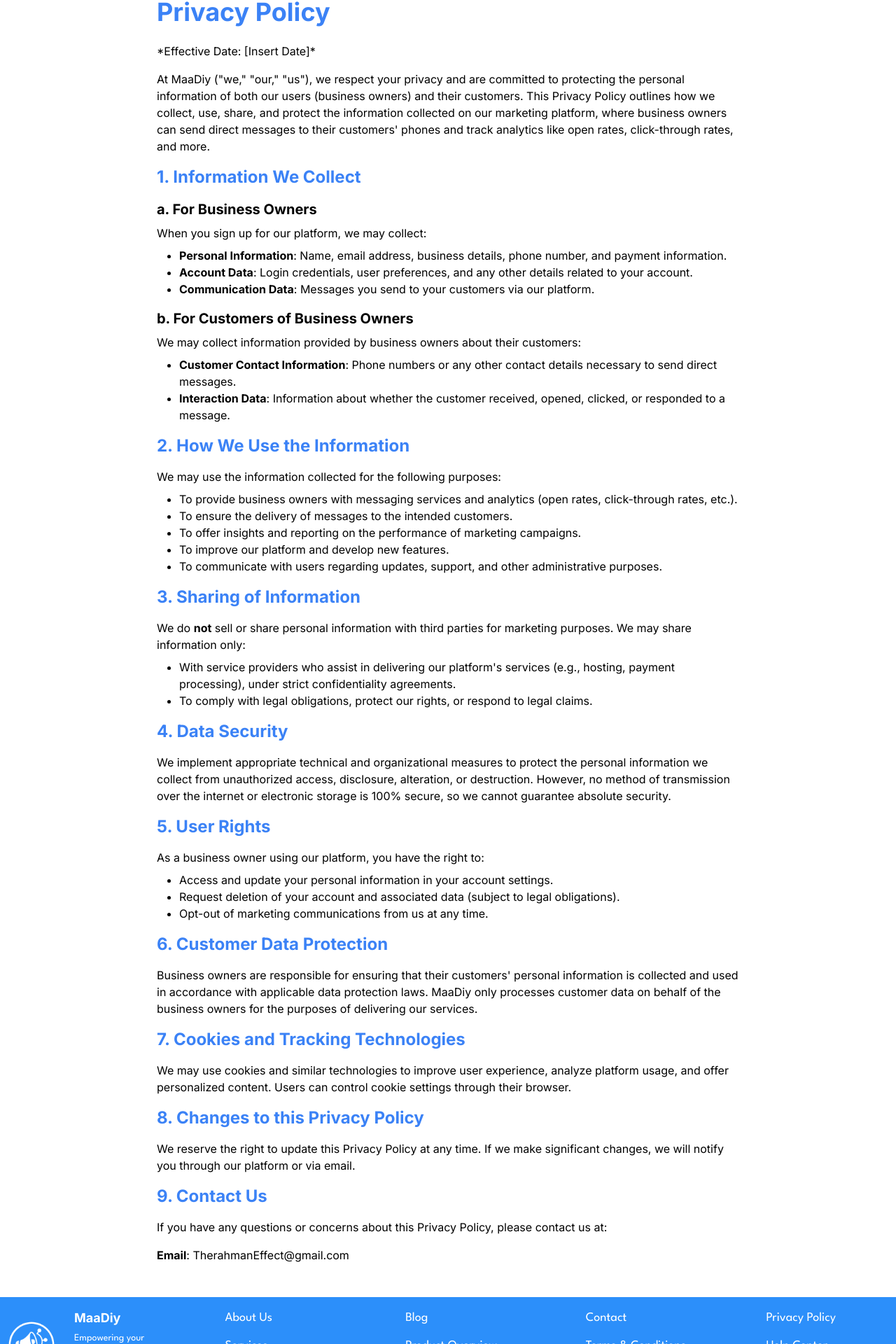
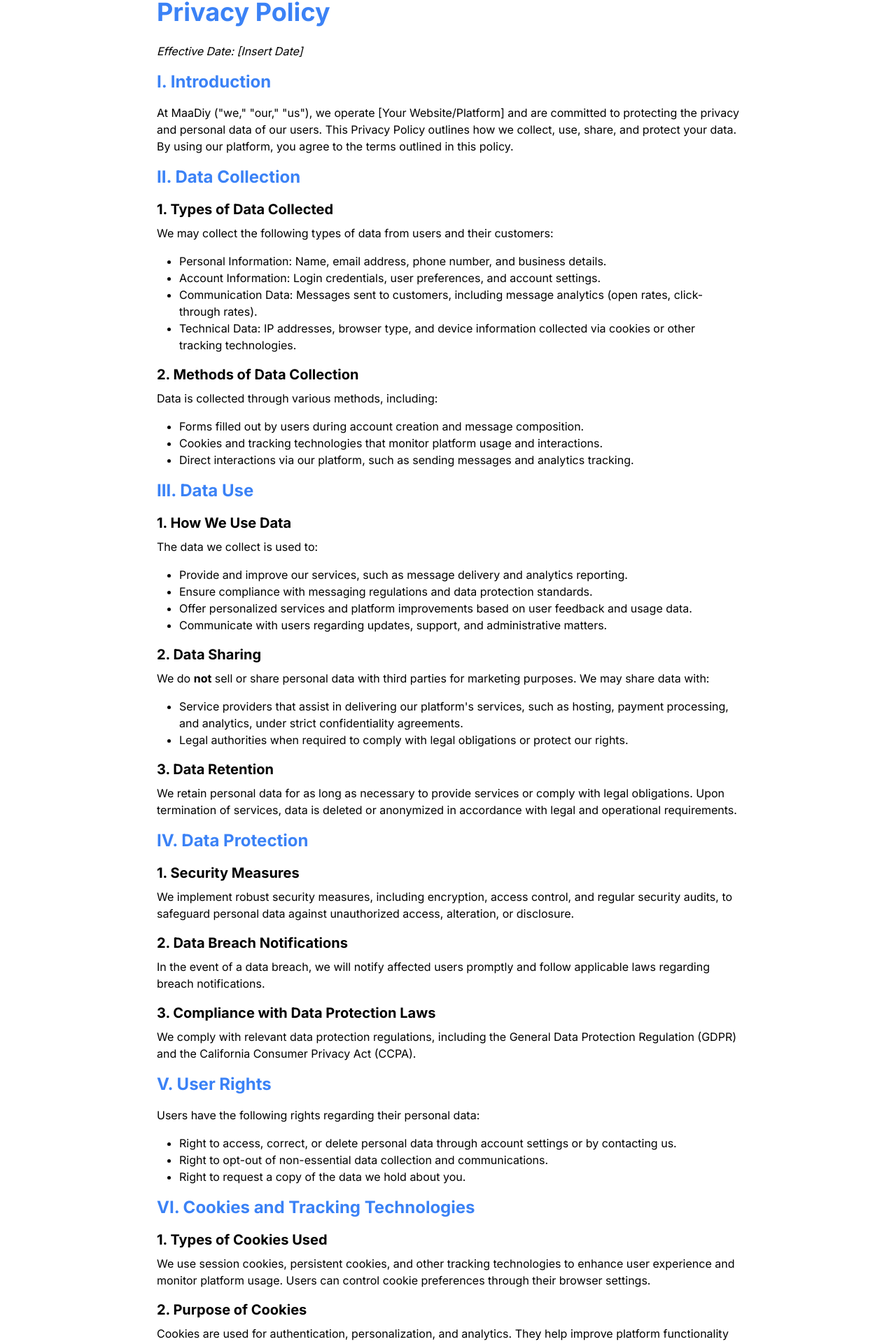
Before and after one commit to Fadhilmk/themmadi, a Next.js app: page /privacy-policy in a window 1280 px wide. Shown: the part 123-2043 px from the top of the page at 70% size. Built offline with nearby package versions, Linux system fonts and the light colour scheme.

Commit message:
Update privacy page.jsx

```diff
--- a/app/privacy-policy/page.jsx
+++ b/app/privacy-policy/page.jsx
@@ -1,3 +1,102 @@
+// import Footer from "@/components/Footer";
+// import Navbar from "@/components/Navbar";
+
+// export default function PrivacyPolicy() {
+//   return (
+//     <div>
+//       <Navbar />
+//       <div className="max-w-4xl mx-auto p-8">
+//         <h1 className="text-4xl font-bold mb-6 text-blue-500">Privacy Policy</h1>
+//         <p className="mb-4">*Effective Date: [Insert Date]*</p>
+
+//         <p className="mb-4">
+//           At MaaDiy (&quot;we,&quot; &quot;our,&quot; &quot;us&quot;), we respect your privacy and are committed to protecting the personal information of both our users (business owners) and their customers. This Privacy Policy outlines how we collect, use, share, and protect the information collected on our marketing platform, where business owners can send direct messages to their customers&apos; phones and track analytics like open rates, click-through rates, and more.
+//         </p>
+
+//         <h2 className="text-2xl font-bold mb-4 text-blue-500">1. Information We Collect</h2>
+
+//         <h3 className="text-xl font-bold mb-2">a. For Business Owners</h3>
+//         <div className="mb-4">
+//           When you sign up for our platform, we may collect:
+//           <ul className="list-disc pl-8 mt-2">
+//             <li><strong>Personal Information</strong>: Name, email address, business details, phone number, and payment information.</li>
+//             <li><strong>Account Data</strong>: Login credentials, user preferences, and any other details related to your account.</li>
+//             <li><strong>Communication Data</strong>: Messages you send to your customers via our platform.</li>
+//           </ul>
+//         </div>
+
+//         <h3 className="text-xl font-bold mb-2">b. For Customers of Business Owners</h3>
+//         <div className="mb-4">
+//           We may collect information provided by business owners about their customers:
+//           <ul className="list-disc pl-8 mt-2">
+//             <li><strong>Customer Contact Information</strong>: Phone numbers or any other contact details necessary to send direct messages.</li>
+//             <li><strong>Interaction Data</strong>: Information about whether the customer received, opened, clicked, or responded to a message.</li>
+//           </ul>
+//         </div>
+
+//         <h2 className="text-2xl font-bold mb-4 text-blue-500">2. How We Use the Information</h2>
+//         <div className="mb-4">
+//           We may use the information collected for the following purposes:
+//           <ul className="list-disc pl-8 mt-2">
+//             <li>To provide business owners with messaging services and analytics (open rates, click-through rates, etc.).</li>
+//             <li>To ensure the delivery of messages to the intended customers.</li>
+//             <li>To offer insights and reporting on the performance of marketing campaigns.</li>
+//             <li>To improve our platform and develop new features.</li>
+//             <li>To communicate with users regarding updates, support, and other administrative purposes.</li>
+//           </ul>
+//         </div>
+
+//         <h2 className="text-2xl font-bold mb-4 text-blue-500">3. Sharing of Information</h2>
+//         <div className="mb-4">
+//           We do <strong>not</strong> sell or share personal information with third parties for marketing purposes. We may share information only:
+//           <ul className="list-disc pl-8 mt-2">
+//             <li>With service providers who assist in delivering our platform&apos;s services (e.g., hosting, payment processing), under strict confidentiality agreements.</li>
+//             <li>To comply with legal obligations, protect our rights, or respond to legal claims.</li>
+//           </ul>
+//         </div>
+
+//         <h2 className="text-2xl font-bold mb-4 text-blue-500">4. Data Security</h2>
+//         <p className="mb-4">
+//           We implement appropriate technical and organizational measures to protect the personal information we collect from unauthorized access, disclosure, alteration, or destruction. However, no method of transmission over the internet or electronic storage is 100% secure, so we cannot guarantee absolute security.
+//         </p>
+
+//         <h2 className="text-2xl font-bold mb-4 text-blue-500">5. User Rights</h2>
+//         <div className="mb-4">
+//           As a business owner using our platform, you have the right to:
+//           <ul className="list-disc pl-8 mt-2">
+//             <li>Access and update your personal information in your account settings.</li>
+//             <li>Request deletion of your account and associated data (subject to legal obligations).</li>
+//             <li>Opt-out of marketing communications from us at any time.</li>
+//           </ul>
+//         </div>
+
+//         <h2 className="text-2xl font-bold mb-4 text-blue-500">6. Customer Data Protection</h2>
+//         <p className="mb-4">
+//           Business owners are responsible for ensuring that their customers&apos; personal information is collected and used in accordance with applicable data protection laws. MaaDiy only processes customer data on behalf of the business owners for the purposes of delivering our services.
+//         </p>
+
+//         <h2 className="text-2xl font-bold mb-4 text-blue-500">7. Cookies and Tracking Technologies</h2>
+//         <p className="mb-4">
+//           We may use cookies and similar technologies to improve user experience, analyze platform usage, and offer personalized content. Users can control cookie settings through their browser.
+//         </p>
+
+//         <h2 className="text-2xl font-bold mb-4 text-blue-500">8. Changes to this Privacy Policy</h2>
+//         <p className="mb-4">
+//           We reserve the right to update this Privacy Policy at any time. If we make significant changes, we will notify you through our platform or via email.
+//         </p>
+
+//         <h2 className="text-2xl font-bold mb-4 text-blue-500">9. Contact Us</h2>
+//         <p className="mb-4">
+//           If you have any questions or concerns about this Privacy Policy, please contact us at:
+//         </p>
+//         <p className="mb-4"><strong>Email</strong>: TherahmanEffect@gmail.com</p>
+//       </div>
+//       <Footer />
+//     </div>
+//   );
+// }
+
+
 import Footer from "@/components/Footer";
 import Navbar from "@/components/Navbar";
 
@@ -7,89 +106,128 @@
       <Navbar />
       <div className="max-w-4xl mx-auto p-8">
         <h1 className="text-4xl font-bold mb-6 text-blue-500">Privacy Policy</h1>
-        <p className="mb-4">*Effective Date: [Insert Date]*</p>
+        <p className="mb-4"><em>Effective Date: [Insert Date]</em></p>
 
+        {/* Introduction */}
+        <h2 className="text-2xl font-bold mb-4 text-blue-500">I. Introduction</h2>
         <p className="mb-4">
-          At MaaDiy (&quot;we,&quot; &quot;our,&quot; &quot;us&quot;), we respect your privacy and are committed to protecting the personal information of both our users (business owners) and their customers. This Privacy Policy outlines how we collect, use, share, and protect the information collected on our marketing platform, where business owners can send direct messages to their customers&apos; phones and track analytics like open rates, click-through rates, and more.
+          At MaaDiy (&quot;we,&quot; &quot;our,&quot; &quot;us&quot;), we operate [Your Website/Platform] and are committed to protecting the privacy and personal data of our users. This Privacy Policy outlines how we collect, use, share, and protect your data. By using our platform, you agree to the terms outlined in this policy.
         </p>
 
-        <h2 className="text-2xl font-bold mb-4 text-blue-500">1. Information We Collect</h2>
+        {/* Data Collection */}
+        <h2 className="text-2xl font-bold mb-4 text-blue-500">II. Data Collection</h2>
+        <h3 className="text-xl font-bold mb-2">1. Types of Data Collected</h3>
+        <p className="mb-4">
+          We may collect the following types of data from users and their customers:
+        </p>
+        <ul className="list-disc pl-8 mb-4">
+          <li>Personal Information: Name, email address, phone number, and business details.</li>
+          <li>Account Information: Login credentials, user preferences, and account settings.</li>
+          <li>Communication Data: Messages sent to customers, including message analytics (open rates, click-through rates).</li>
+          <li>Technical Data: IP addresses, browser type, and device information collected via cookies or other tracking technologies.</li>
+        </ul>
 
-        <h3 className="text-xl font-bold mb-2">a. For Business Owners</h3>
-        <div className="mb-4">
-          When you sign up for our platform, we may collect:
-          <ul className="list-disc pl-8 mt-2">
-            <li><strong>Personal Information</strong>: Name, email address, business details, phone number, and payment information.</li>
-            <li><strong>Account Data</strong>: Login credentials, user preferences, and any other details related to your account.</li>
-            <li><strong>Communication Data</strong>: Messages you send to your customers via our platform.</li>
-          </ul>
-        </div>
+        <h3 className="text-xl font-bold mb-2">2. Methods of Data Collection</h3>
+        <p className="mb-4">
+          Data is collected through various methods, including:
+        </p>
+        <ul className="list-disc pl-8 mb-4">
+          <li>Forms filled out by users during account creation and message composition.</li>
+          <li>Cookies and tracking technologies that monitor platform usage and interactions.</li>
+          <li>Direct interactions via our platform, such as sending messages and analytics tracking.</li>
+        </ul>
 
-        <h3 className="text-xl font-bold mb-2">b. For Customers of Business Owners</h3>
-        <div className="mb-4">
-          We may collect information provided by business owners about their customers:
-          <ul className="list-disc pl-8 mt-2">
-            <li><strong>Customer Contact Information</strong>: Phone numbers or any other contact details necessary to send direct messages.</li>
-            <li><strong>Interaction Data</strong>: Information about whether the customer received, opened, clicked, or responded to a message.</li>
-          </ul>
-        </div>
+        {/* Data Use */}
+        <h2 className="text-2xl font-bold mb-4 text-blue-500">III. Data Use</h2>
+        <h3 className="text-xl font-bold mb-2">1. How We Use Data</h3>
+        <p className="mb-4">
+          The data we collect is used to:
+        </p>
+        <ul className="list-disc pl-8 mb-4">
+          <li>Provide and improve our services, such as message delivery and analytics reporting.</li>
+          <li>Ensure compliance with messaging regulations and data protection standards.</li>
+          <li>Offer personalized services and platform improvements based on user feedback and usage data.</li>
+          <li>Communicate with users regarding updates, support, and administrative matters.</li>
+        </ul>
 
-        <h2 className="text-2xl font-bold mb-4 text-blue-500">2. How We Use the Information</h2>
-        <div className="mb-4">
-          We may use the information collected for the following purposes:
-          <ul className="list-disc pl-8 mt-2">
-            <li>To provide business owners with messaging services and analytics (open rates, click-through rates, etc.).</li>
-            <li>To ensure the delivery of messages to the intended customers.</li>
-            <li>To offer insights and reporting on the performance of marketing campaigns.</li>
-            <li>To improve our platform and develop new features.</li>
-            <li>To communicate with users regarding updates, support, and other administrative purposes.</li>
-          </ul>
-        </div>
+        <h3 className="text-xl font-bold mb-2">2. Data Sharing</h3>
+        <p className="mb-4">
+          We do <strong>not</strong> sell or share personal data with third parties for marketing purposes. We may share data with:
+        </p>
+        <ul className="list-disc pl-8 mb-4">
+          <li>Service providers that assist in delivering our platform&apos;s services, such as hosting, payment processing, and analytics, under strict confidentiality agreements.</li>
+          <li>Legal authorities when required to comply with legal obligations or protect our rights.</li>
+        </ul>
 
-        <h2 className="text-2xl font-bold mb-4 text-blue-500">3. Sharing of Information</h2>
-        <div className="mb-4">
-          We do <strong>not</strong> sell or share personal information with third parties for marketing purposes. We may share information only:
-          <ul className="list-disc pl-8 mt-2">
-            <li>With service providers who assist in delivering our platform&apos;s services (e.g., hosting, payment processing), under strict confidentiality agreements.</li>
-            <li>To comply with legal obligations, protect our rights, or respond to legal claims.</li>
-          </ul>
-        </div>
-
-        <h2 className="text-2xl font-bold mb-4 text-blue-500">4. Data Security</h2>
+        <h3 className="text-xl font-bold mb-2">3. Data Retention</h3>
         <p className="mb-4">
-          We implement appropriate technical and organizational measures to protect the personal information we collect from unauthorized access, disclosure, alteration, or destruction. However, no method of transmission over the internet or electronic storage is 100% secure, so we cannot guarantee absolute security.
+          We retain personal data for as long as necessary to provide services or comply with legal obligations. Upon termination of services, data is deleted or anonymized in accordance with legal and operational requirements.
         </p>
 
-        <h2 className="text-2xl font-bold mb-4 text-blue-500">5. User Rights</h2>
-        <div className="mb-4">
-          As a business owner using our platform, you have the right to:
-          <ul className="list-disc pl-8 mt-2">
-            <li>Access and update your personal information in your account settings.</li>
-            <li>Request deletion of your account and associated data (subject to legal obligations).</li>
-            <li>Opt-out of marketing communications from us at any time.</li>
-          </ul>
-        </div>
-
-        <h2 className="text-2xl font-bold mb-4 text-blue-500">6. Customer Data Protection</h2>
+        {/* Data Protection */}
+        <h2 className="text-2xl font-bold mb-4 text-blue-500">IV. Data Protection</h2>
+        <h3 className="text-xl font-bold mb-2">1. Security Measures</h3>
         <p className="mb-4">
-          Business owners are responsible for ensuring that their customers&apos; personal information is collected and used in accordance with applicable data protection laws. MaaDiy only processes customer data on behalf of the business owners for the purposes of delivering our services.
+          We implement robust security measures, including encryption, access control, and regular security audits, to safeguard personal data against unauthorized access, alteration, or disclosure.
         </p>
 
-        <h2 className="text-2xl font-bold mb-4 text-blue-500">7. Cookies and Tracking Technologies</h2>
+        <h3 className="text-xl font-bold mb-2">2. Data Breach Notifications</h3>
         <p className="mb-4">
-          We may use cookies and similar technologies to improve user experience, analyze platform usage, and offer personalized content. Users can control cookie settings through their browser.
+          In the event of a data breach, we will notify affected users promptly and follow applicable laws regarding breach notifications.
         </p>
 
-        <h2 className="text-2xl font-bold mb-4 text-blue-500">8. Changes to this Privacy Policy</h2>
+        <h3 className="text-xl font-bold mb-2">3. Compliance with Data Protection Laws</h3>
         <p className="mb-4">
-          We reserve the right to update this Privacy Policy at any time. If we make significant changes, we will notify you through our platform or via email.
+          We comply with relevant data protection regulations, including the General Data Protection Regulation (GDPR) and the California Consumer Privacy Act (CCPA).
         </p>
 
-        <h2 className="text-2xl font-bold mb-4 text-blue-500">9. Contact Us</h2>
+        {/* User Rights */}
+        <h2 className="text-2xl font-bold mb-4 text-blue-500">V. User Rights</h2>
         <p className="mb-4">
-          If you have any questions or concerns about this Privacy Policy, please contact us at:
+          Users have the following rights regarding their personal data:
+        </p>
+        <ul className="list-disc pl-8 mb-4">
+          <li>Right to access, correct, or delete personal data through account settings or by contacting us.</li>
+          <li>Right to opt-out of non-essential data collection and communications.</li>
+          <li>Right to request a copy of the data we hold about you.</li>
+        </ul>
+
+        {/* Cookies and Tracking */}
+        <h2 className="text-2xl font-bold mb-4 text-blue-500">VI. Cookies and Tracking Technologies</h2>
+        <h3 className="text-xl font-bold mb-2">1. Types of Cookies Used</h3>
+        <p className="mb-4">
+          We use session cookies, persistent cookies, and other tracking technologies to enhance user experience and monitor platform usage. Users can control cookie preferences through their browser settings.
+        </p>
+
+        <h3 className="text-xl font-bold mb-2">2. Purpose of Cookies</h3>
+        <p className="mb-4">
+          Cookies are used for authentication, personalization, and analytics. They help improve platform functionality and tailor services to user preferences.
+        </p>
+
+        {/* Third-Party Services */}
+        <h2 className="text-2xl font-bold mb-4 text-blue-500">VII. Third-Party Services</h2>
+        <p className="mb-4">
+          We integrate with third-party services, such as social media platforms and payment processors, which may collect user data. We encourage users to review the privacy policies of these third parties to understand how they handle personal data.
+        </p>
+
+        {/* Changes to Policy */}
+        <h2 className="text-2xl font-bold mb-4 text-blue-500">VIII. Changes to This Privacy Policy</h2>
+        <p className="mb-4">
+          We may update this Privacy Policy to reflect changes in our practices or legal requirements. Significant changes will be communicated via email or through our platform. The effective date of the current policy is listed at the top.
+        </p>
+
+        {/* Contact Information */}
+        <h2 className="text-2xl font-bold mb-4 text-blue-500">IX. Contact Information</h2>
+        <p className="mb-4">
+          If you have any questions or concerns regarding this Privacy Policy, please contact us at:
         </p>
         <p className="mb-4"><strong>Email</strong>: TherahmanEffect@gmail.com</p>
+
+        {/* Governing Law */}
+        <h2 className="text-2xl font-bold mb-4 text-blue-500">X. Governing Law</h2>
+        <p className="mb-4">
+          This Privacy Policy is governed by the laws of [Your Jurisdiction], and any disputes arising from it will be resolved in accordance with the dispute resolution procedures outlined herein.
+        </p>
       </div>
       <Footer />
     </div>
```
